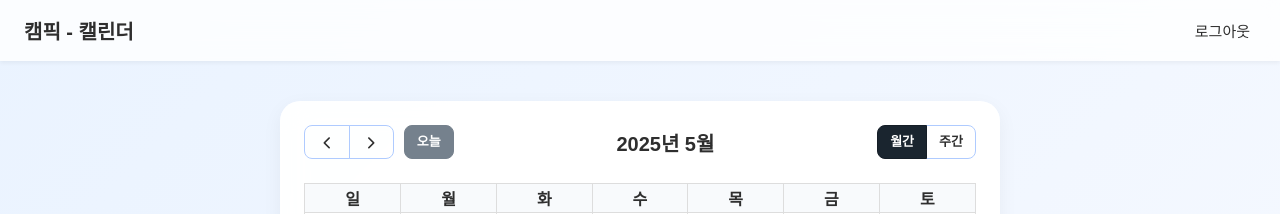
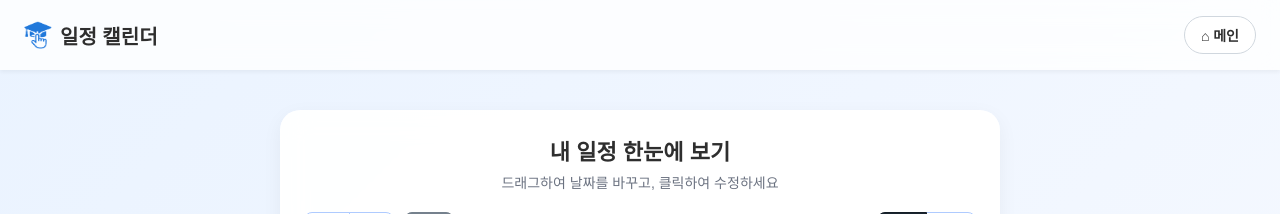
Before and after one commit to goyoomin/project3-1, a Flask app: page /todolist/calendar in a window 1280 px wide. Shown: the top 214 px of the page. Run offline with Flask 3, Linux system fonts and the light colour scheme; lists and menus that the app fills with data are empty.

Commit message:
ToDoList 페이지 UI 개선 및 일정 카드 정보 강화

```diff
--- a/main/app/templates/calendar.html
+++ b/main/app/templates/calendar.html
@@ -30,18 +30,34 @@
       z-index: 100;
     }
 
-    .profile-section {
+    .app-logo {
       display: flex;
-      gap: 12px;
       align-items: center;
+      font-weight: bold;
+      font-size: 20px;
+      gap: 8px;
     }
 
-    button.logout-btn {
-      background: none;
-      border: none;
-      font-size: 15px;
-      cursor: pointer;
+    .app-logo img {
+      width: 28px;
+      height: 28px;
+    }
+
+    .main-link {
+      font-size: 14px;
+      font-weight: 600;
+      padding: 8px 16px;
+      border-radius: 30px;
+      background-color: #ffffff;
+      border: 1px solid #d0d7de;
+      text-decoration: none;
       color: #2E2E2E;
+      backdrop-filter: blur(6px);
+      transition: background-color 0.3s ease;
+    }
+
+    .main-link:hover {
+      background-color: #F0F7FF;
     }
 
     .main {
@@ -56,6 +72,23 @@
       border-radius: 20px;
       padding: 24px;
       box-shadow: 0 6px 20px rgba(0, 0, 0, 0.05);
+    }
+
+    .calendar-header {
+      text-align: center;
+      margin-bottom: 20px;
+    }
+
+    .calendar-header h2 {
+      font-size: 22px;
+      font-weight: 700;
+      margin: 0;
+    }
+
+    .calendar-header p {
+      font-size: 14px;
+      color: #6b7280;
+      margin-top: 6px;
     }
 
     .back {
@@ -128,7 +161,6 @@
       color: #2E2E2E;
     }
 
-    /* 📌 우선순위별 파스텔 색상 */
     .priority-긴급 {
       background-color: #FFA69E !important;
     }
@@ -152,16 +184,19 @@
 </head>
 <body>
   <div class="app-bar">
-    캠픽 - 캘린더
-    <div class="profile-section">
-      <form action="{{ url_for('login.logout') }}" method="post">
-        <button class="logout-btn">로그아웃</button>
-      </form>
+    <div class="app-logo">
+      <img src="{{ url_for('static', filename='img/campick-logo.png') }}" alt="로고">
+      일정 캘린더
     </div>
+    <a href="{{ url_for('main.index') }}" class="main-link">⌂ 메인</a>
   </div>
 
   <div class="main">
     <div class="calendar-box">
+      <div class="calendar-header">
+        <h2>내 일정 한눈에 보기</h2>
+        <p>드래그하여 날짜를 바꾸고, 클릭하여 수정하세요</p>
+      </div>
       <div id="calendar"></div>
     </div>
 
```
Also changed, not shown: main/app/templates/todolist.html (+17 -2 lines).
